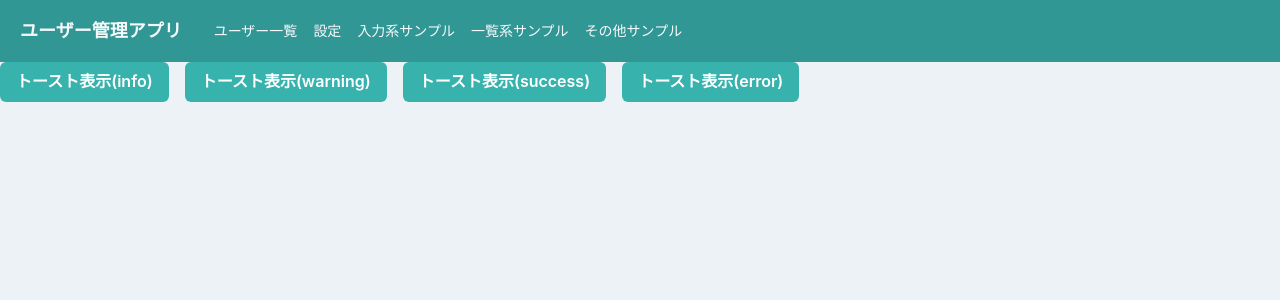
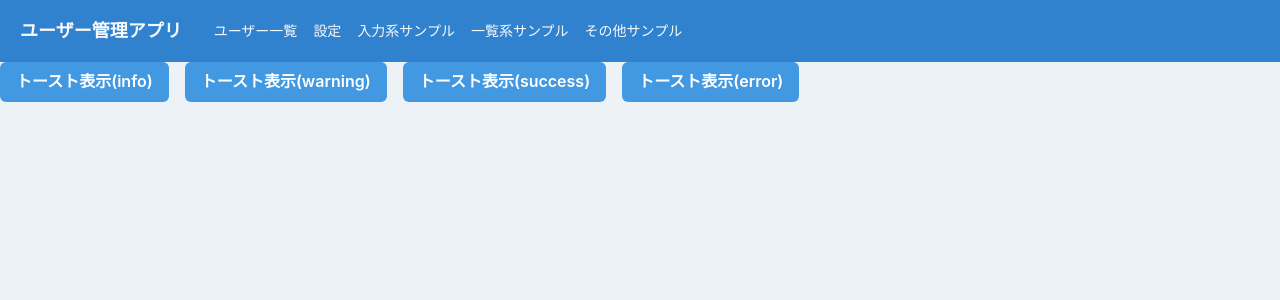
Before and after one commit to takizawazaku/react-chakraui-sample, a React (Create React App) app: page /home/sample_etc in a window 1280 px wide. Shown: the top 300 px of the page. Built offline with nearby package versions, Linux system fonts and the light colour scheme.

Commit message:
背景色はbgで指定しているので、colorSchemaは消す。

```diff
--- a/src/components/atoms/button/PrimaryButton.tsx
+++ b/src/components/atoms/button/PrimaryButton.tsx
@@ -6,27 +6,6 @@ type Props = {
   isFullWidth?: boolean;
   disabled?: boolean;
   isLoading?: boolean;
-  colorScheme?:
-    | "blue"
-    | "cyan"
-    | "gray"
-    | "green"
-    | "orange"
-    | "pink"
-    | "purple"
-    | "red"
-    | "teal"
-    | "yellow"
-    | "twitter"
-    | "whiteAlpha"
-    | "blackAlpha"
-    | "linkedin"
-    | "facebook"
-    | "messenger"
-    | "whatsapp"
-    | "telegram"
-    | undefined;
-
   onClick: () => void;
 };
 
@@ -36,14 +15,12 @@ export const PrimaryButton: VFC<Props> = (props) => {
     isFullWidth = false,
     disabled = false,
     isLoading = false,
-    colorScheme,
     onClick,
   } = props;
 
   return (
     <Button
-      bg="teal.400"
-      colorScheme={colorScheme}
+      bg="blue.400"
       color="white"
       isFullWidth={isFullWidth}
       disabled={disabled || isLoading}
--- a/src/components/organisms/layout/Header.tsx
+++ b/src/components/organisms/layout/Header.tsx
@@ -35,7 +35,7 @@ export const Header: VFC = memo(() => {
     <>
       <Flex
         as="nav"
-        bg="teal.500"
+        bg="blue.500"
         color="gray.50"
         align="center"
         justify="space-between"
--- a/src/components/organisms/modal/UserDetailModal.tsx
+++ b/src/components/organisms/modal/UserDetailModal.tsx
@@ -105,9 +105,7 @@ export const UserDetailModal: VFC<Props> = memo((props) => {
         </ModalBody>
         {isAdmin && (
           <ModalFooter>
-            <PrimaryButton colorScheme="teal" onClick={onClickUpdate}>
-              更新
-            </PrimaryButton>
+            <PrimaryButton onClick={onClickUpdate}>更新</PrimaryButton>
           </ModalFooter>
         )}
       </ModalContent>
--- a/src/components/pages/home/SampleEtc.tsx
+++ b/src/components/pages/home/SampleEtc.tsx
@@ -37,34 +37,22 @@ export const SampleEtc: VFC = memo(() => {
       <Stack direction="column">
         <Wrap spacing={4}>
           <WrapItem>
-            <PrimaryButton
-              colorScheme="blue"
-              onClick={() => onClickToast("info")}
-            >
+            <PrimaryButton onClick={() => onClickToast("info")}>
               トースト表示(info)
             </PrimaryButton>
           </WrapItem>
           <WrapItem>
-            <PrimaryButton
-              colorScheme="orange"
-              onClick={() => onClickToast("warning")}
-            >
+            <PrimaryButton onClick={() => onClickToast("warning")}>
               トースト表示(warning)
             </PrimaryButton>
           </WrapItem>
           <WrapItem>
-            <PrimaryButton
-              colorScheme="green"
-              onClick={() => onClickToast("success")}
-            >
+            <PrimaryButton onClick={() => onClickToast("success")}>
               トースト表示(success)
             </PrimaryButton>
           </WrapItem>
           <WrapItem>
-            <PrimaryButton
-              colorScheme="red"
-              onClick={() => onClickToast("error")}
-            >
+            <PrimaryButton onClick={() => onClickToast("error")}>
               トースト表示(error)
             </PrimaryButton>
           </WrapItem>
--- a/src/components/pages/login/Login.tsx
+++ b/src/components/pages/login/Login.tsx
@@ -32,7 +32,6 @@ export const Login: VFC = memo(() => {
             isFullWidth
             disabled={userId === ""}
             isLoading={loading}
-            colorScheme="teal"
             onClick={onClickLogin}
           >
             ログイン
```
